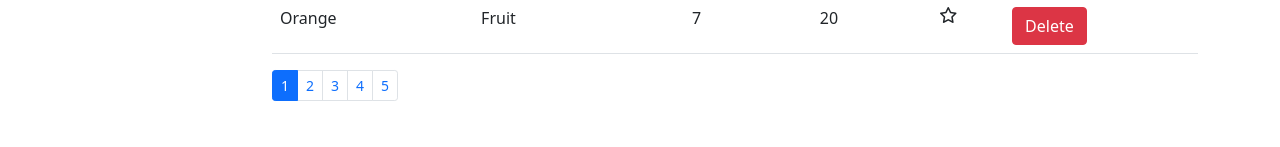
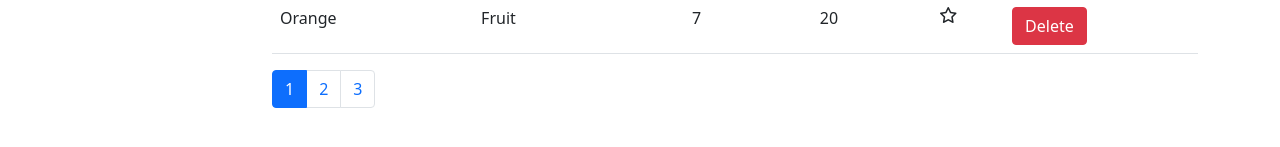
Before and after one commit to MissJL/intensive-food, a React (Create React App) app: page / in a window 1280 px wide. Shown: the part 529-676 px from the top of the page. Built offline with nearby package versions, Linux system fonts and the light colour scheme.

Commit message:
moved handlers and state to Foods.jsx

```diff
--- a/src/App.jsx
+++ b/src/App.jsx
@@ -1,73 +1,16 @@
 import React, { Component } from "react";
 import Foods from "./Components/Foods";
-import { getFoods } from "../src/Services/fakeFoodService";
-import Pagination from "./Components/Common/Pagination";
-import ListGroup from "./Components/Common/ListGroup";
-import { getCategories } from "./Services/fakeCategoryServices";
-import { getPages } from "./Services/pages";
 
 class App extends Component {
-  state = {
-    foods: getFoods(),
-    categories: [
-      { name: "All Categories", isActive: true },
-      ...getCategories(),
-    ],
-    pages: getPages(),
-  };
-
   render() {
-    const { categories, foods, pages } = this.state;
     return (
       <div className="container mt-4">
         <div className="row">
-          <span className="col-2">
-            <ListGroup
-              categories={categories}
-              onCategory={this.handleCategory}
-            />
-          </span>
-          <div className="col">
-            <Foods
-              foods={foods}
-              onDelete={this.handleDelete}
-              onFavorite={this.handleFavorite}
-            />
-            <Pagination pages={pages} onActive={this.handlePage} />
-          </div>
+          <Foods />
         </div>
       </div>
     );
   }
-  handleDelete = (id) => {
-    const foods = this.state.foods.filter((item) => item._id !== id);
-    this.setState({ foods });
-  };
-
-  handlePage = (page) => {
-    const pages = this.state.pages.map((p) => ({ ...p, active: false }));
-    pages[page.pageNr - 1].active = true;
-    this.setState({ pages });
-  };
-
-  handleCategory = (category) => {
-    const newArray = this.state.categories.map((c) => ({
-      ...c,
-      isActive: false,
-    }));
-    const index = this.state.categories.indexOf(category);
-    newArray[index].isActive = true;
-    this.setState({ categories: newArray });
-  };
-
-  handleFavorite = (food) => {
-    const newFoods = [...this.state.foods];
-    const index = newFoods.indexOf(food);
-    newFoods[index] = { ...food };
-    newFoods[index].isFavorite = !newFoods[index].isFavorite;
-    this.setState({ foods: newFoods });
-    console.log("klicked");
-  };
 }
 
 export default App;
--- a/src/Components/Common/Favorite.jsx
+++ b/src/Components/Common/Favorite.jsx
@@ -1,19 +1,15 @@
 import React, { Component } from "react";
 
 class Favorite extends Component {
-  getFavorite() {
+  render() {
     let classes = "fa-star fa-";
-    classes += this.props.food.isFavorite ? "solid " : "regular";
-    return classes;
-  }
+    classes += this.props.isFavorite ? "solid " : "regular";
 
-  render() {
-    const { food, onFavorite } = this.props;
     return (
       <i
-        className={this.getFavorite()}
+        className={classes}
         style={{ cursor: "pointer" }}
-        onClick={() => onFavorite(food)}
+        onClick={() => this.props.onFavorite(food)}
       />
     );
   }
--- a/src/Components/Common/Pagination.jsx
+++ b/src/Components/Common/Pagination.jsx
@@ -1,26 +1,32 @@
-import React, { Component } from "react";
+import React from "react";
 
-class Pagination extends Component {
-  render() {
-    const { onActive, pages } = this.props;
+function Pagination({ itemCount, pageSize, selectedPage, onPageChange }) {
+  const pageCount = Math.ceil(itemCount / pageSize);
+
+  if (pageCount === 1) return null;
+
+  const pages = range(1, pageCount);
+
   return (
-      <>
-        <nav>
-          <ul className="pagination pagination-sm">
+    <ul className="pagination">
       {pages.map((page) => (
         <li
-                key={page.pageNr}
-                className={page.active ? "page-item active" : "page-item"}
-                onClick={() => onActive(page)}
+          key={page}
+          className={page === selectedPage ? "page-item active" : "page-item"}
         >
-                <a className="page-link">{page.pageNr}</a>
+          <button onClick={() => onPageChange(page)} className="page-link">
+            {page}
+          </button>
         </li>
       ))}
     </ul>
-        </nav>
-      </>
   );
-  }
 }
 
 export default Pagination;
+
+function range(start, end) {
+  const result = [];
+  for (let i = start; i <= end; i++) result.push(i);
+  return result;
+}
--- a/src/Components/Foods.jsx
+++ b/src/Components/Foods.jsx
@@ -1,18 +1,33 @@
 import React, { Component } from "react";
-import Favorite from "../Components/Common/Favorite";
+import Favorite from "./Common/Favorite";
+import { getFoods } from "../Services/fakeFoodService";
+import { getCategories } from "../Services/fakeCategoryServices";
+import ListGroup from "./Common/ListGroup";
+import Pagination from "./Common/Pagination";
 
 class Foods extends Component {
-  foodInCart() {
-    const inCart = this.props.foods.length;
-    return inCart === 0
-      ? "No food in the database"
-      : `Showing ${this.props.foods.length} foods in the database`;
-  }
+  state = {
+    foods: getFoods(),
+    pageSize: 3,
+    selectedPage: 1,
+    categories: [
+      { name: "All Categories", isActive: true },
+      ...getCategories(),
+    ],
+  };
 
   render() {
-    const { foods, onDelete, onFavorite } = this.props;
+    const { foods, categories, pageSize, selectedPage } = this.state;
+    const { handleDelete, handleFavorite, handleCategory, handlePageChange } =
+      this;
+
     return (
-      <>
+      <div className="container">
+        <div className="row">
+          <div className="col-2 ">
+            <ListGroup categories={categories} onCategory={handleCategory} />
+          </div>
+          <div className="col">
             <span>{this.foodInCart(foods)}</span>
             {foods.length > 0 && (
               <table className="table">
@@ -34,11 +49,11 @@ class Foods extends Component {
                       <td>{food.numberInStock}</td>
                       <td>{food.price}</td>
                       <td>
-                    <Favorite food={food} onFavorite={onFavorite} />
+                        <Favorite food={food} onFavorite={handleFavorite} />
                       </td>
                       <td>
                         <button
-                      onClick={() => onDelete(food._id)}
+                          onClick={() => handleDelete(food._id)}
                           type="button"
                           className="btn btn-danger"
                         >
@@ -49,9 +64,49 @@ class Foods extends Component {
                   ))}
                 </tbody>
               </table>
-        )}
-      </>
+            )}{" "}
+            <Pagination
+              itemCount={foods.length}
+              pageSize={pageSize}
+              selectedPage={selectedPage}
+              onPageChange={handlePageChange}
+            />
+          </div>
+        </div>
+      </div>
     );
+  }
+
+  handleFavorite = (food) => {
+    const newFoods = [...this.state.foods];
+    const index = newFoods.indexOf(food);
+    newFoods[index] = { ...food };
+    newFoods[index].isFavorite = !newFoods[index].isFavorite;
+    this.setState({ foods: newFoods });
+  };
+
+  handleDelete = (id) => {
+    const foods = this.state.foods.filter((item) => item._id !== id);
+    this.setState({ foods });
+  };
+
+  handleCategory = (category) => {
+    const newArray = this.state.categories.map((c) => ({
+      ...c,
+      isActive: false,
+    }));
+    const index = this.state.categories.indexOf(category);
+    newArray[index].isActive = true;
+    this.setState({ categories: newArray });
+  };
+
+  handlePageChange = (page) => this.setState({ selectedPage: page });
+
+  foodInCart() {
+    const inCart = this.state.foods.length;
+    return inCart === 0
+      ? "No food in the database"
+      : `Showing ${this.state.foods.length} foods in the database`;
   }
 }
 
```
Also changed, not shown: src/Components/Common/ListGroup.jsx (+2 -5 lines). Lines whose indentation alone changed are shown as unchanged.
